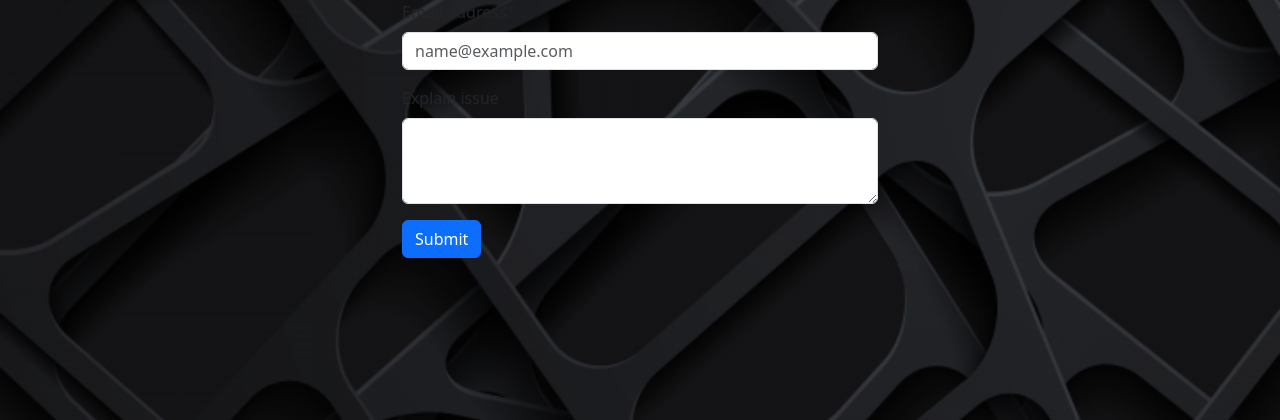
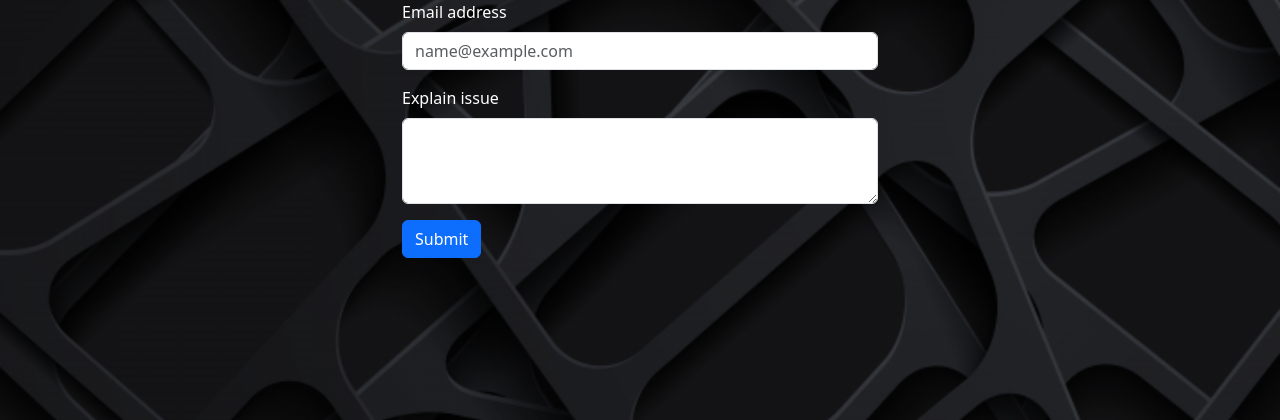
Before and after one commit to neerajy0326/myformapp, a Django app: page /contact in a window 1280 px wide. Shown: the part 56-476 px from the top of the page. Run offline with Django 4.2, Linux system fonts and the light colour scheme; some libraries are stand-ins or nearby versions.

Commit message:
update 1.9

```diff
--- a/templates/base.html
+++ b/templates/base.html
@@ -3,6 +3,9 @@
   <head>
     <meta charset="utf-8">
     <meta name="viewport" content="width=device-width, initial-scale=1">
+    <meta name="description" content="Create an account or log in to MyForm - A simple, fun & creative way to capture, edit & share photos, videos & posts with friends & family.">
+    <meta name="keywords" content="myform , post photo , upload, share, like, chating , chat, myformapp , myform.tech , tech ">
+
     <title>{% block title %}{% endblock title %} | MyForm</title>
     <link rel="apple-touch-icon" sizes="180x180" href="/static/apple-touch-icon.png">
     <link rel="icon" type="image/png" sizes="32x32" href="/static/favicon-32x32.png">
--- a/templates/contact.html
+++ b/templates/contact.html
@@ -21,11 +21,11 @@
 <form method="post">
 <div class="container">
 <div class="mb-3">
-    <label for="exampleFormControlInput1" class="form-label">Email address</label>
+    <label for="exampleFormControlInput1" class="form-label" style="color: white;">Email address</label>
     <input type="email" class="form-control" id="exampleFormControlInput1" placeholder="name@example.com">
   </div>
   <div class="mb-3">
-    <label for="exampleFormControlTextarea1" class="form-label">Explain issue</label>
+    <label for="exampleFormControlTextarea1" class="form-label" style="color: white;">Explain issue</label>
     <textarea class="form-control" id="exampleFormControlTextarea1" rows="3"></textarea>
   </div>
 
```
